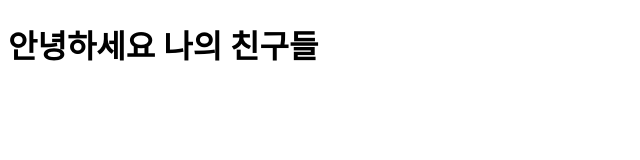
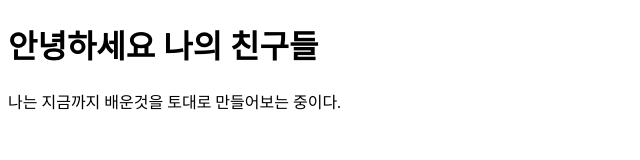
Before and after one commit to Soojung-Kang/test111, a plain HTML site: page index.html in a window 1280 px wide. Shown: the whole page, without its empty margins (0-640 px from the left). Drawn offline with Linux system fonts and the light colour scheme.

Commit message:
모르는 거

```diff
--- a/index.html
+++ b/index.html
@@ -7,5 +7,6 @@
 </head>
 <body>
     <H1>안녕하세요 나의 친구들 </H1>
+    <p>나는 지금까지 배운것을 토대로 만들어보는 중이다.</p>
 </body>
 </html>
```
